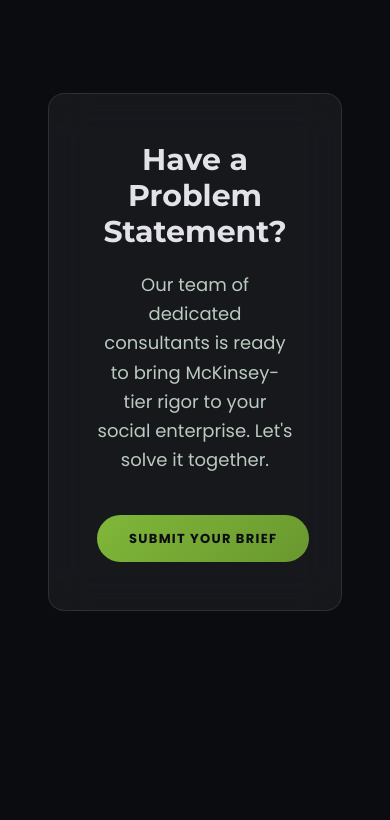
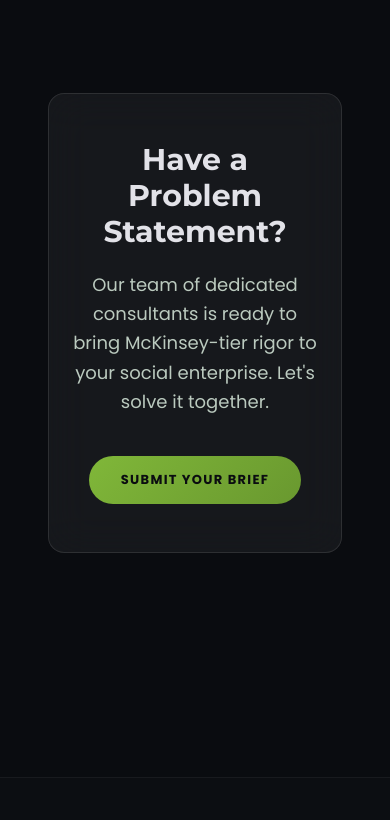
Before and after one commit to AnkurKumarIO/180DC, a plain HTML site: page projects.html in a window 390 px wide. Shown: the part 3892-4712 px from the top of the page. Drawn offline with nearby package versions, Linux system fonts and the light colour scheme.

Commit message:
style: optimize CTA card padding for mobile viewports to prevent squashed text

```diff
--- a/projects.html
+++ b/projects.html
@@ -380,7 +380,7 @@
 
 <!-- CTA -->
 <section class="px-6 md:px-20 py-24 relative overflow-hidden">
-  <div class="max-w-[1280px] mx-auto glass rounded-2xl p-12 md:p-20 text-center relative z-10">
+  <div class="max-w-[1280px] mx-auto glass rounded-2xl px-6 py-12 md:p-20 text-center relative z-10">
     <h2 class="font-display text-3xl md:text-4xl font-bold mb-5">Have a Problem Statement?</h2>
     <p class="text-on-surface-variant text-lg mb-10 max-w-xl mx-auto leading-relaxed">Our team of dedicated consultants is ready to bring McKinsey-tier rigor to your social enterprise. Let's solve it together.</p>
     <a href="contact.html" class="btn-primary">Submit Your Brief</a>
```
Also changed, not shown: team.html (+1 -1 lines).
